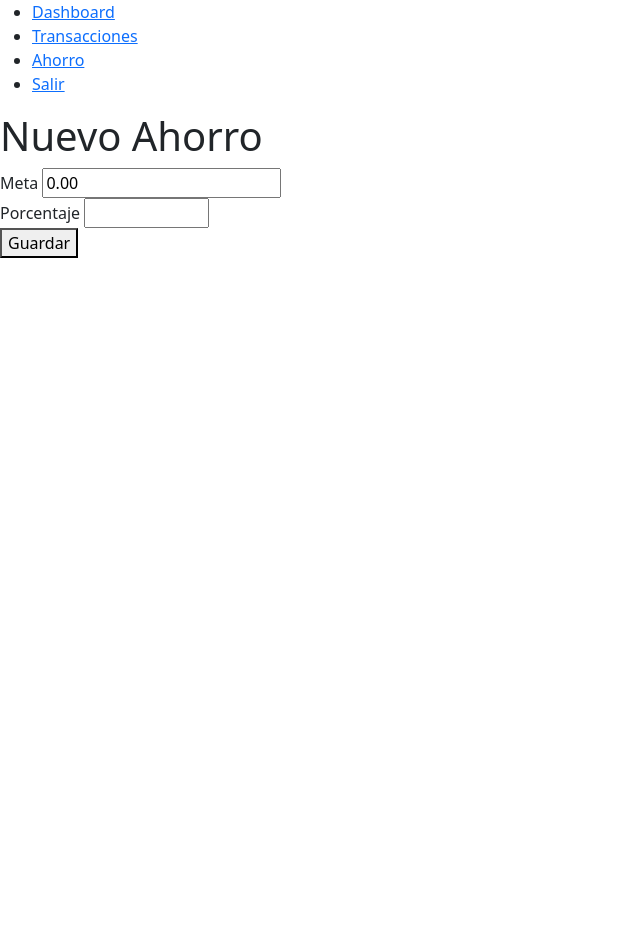
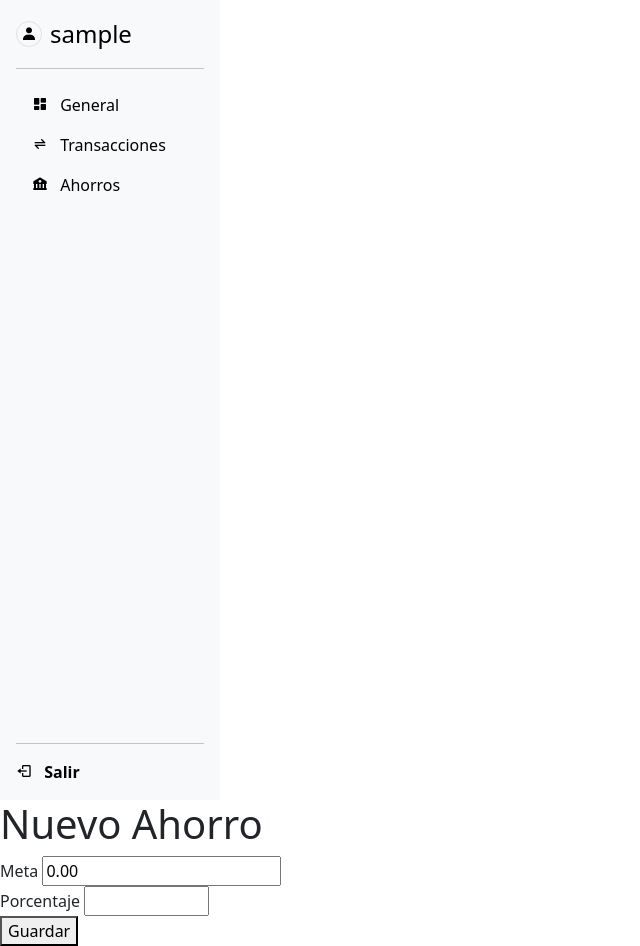
Before and after one commit to SantiagoArellano703/money-manager, a Django app: page /savings/create/ in a window 1280 px wide. Shown: the whole page, without its empty margins (0-640 px from the left). Before the commit the page ends 258 px from the top, so only its background shows below. Run offline with Django 4.2, Linux system fonts and the light colour scheme; the visitor is signed in with stand-in values (Sample User, id 1); data that the repository does not hold is empty; some libraries are stand-ins or nearby versions.

Commit message:
feat: add sidebar

```diff
--- a/finance/templates/base.html
+++ b/finance/templates/base.html
@@ -6,17 +6,58 @@
 	<title>Money Manager</title>
 	{% load static %}
 	<link rel="stylesheet" href="{% static 'css/bootstrap.min.css' %}">
+	<link rel="stylesheet" href="{% static 'css/styles.css' %}">
+	<link href='https://unpkg.com/boxicons@2.1.4/css/boxicons.min.css' rel='stylesheet'>
 </head>
 <body>
 
-	<ul>
-
-		<li> <a href = "/dashboard">Dashboard</a> </li>
-		<li> <a href = "/transaction">Transacciones</a> </li>
-		<li> <a href = "/savings">Ahorro</a> </li>
-		<li> <a href = "/logout">Salir</a> </li>
-
-	</ul>
+	<div class="d-flex flex-column flex-shrink-0 p-3 bg-body-tertiary min-vh-100" style="width: 220px;">
+		<a href="/" class="d-flex align-items-center mb-3 mb-md-0 me-md-auto link-body-emphasis text-decoration-none">
+			<i class="bx bxs-user bx-border-circle bi pe-none me-2"></i>
+			<span class="fs-4">{{user.username}}</span>
+		</a>
+		<hr>
+		<ul class="nav nav-pills flex-column mb-auto">
+			<li class="nav-item">
+				<a href="/dashboard"
+				{% if request.path == '/dashboard/' %}
+					class="nav-link active"
+				{% else %}
+ 					class="nav-link link-body-emphasis"
+				{% endif %} aria-current="page">
+					<i class="bx bxs-dashboard bi pe-none me-2"></i>
+					General
+				</a>
+			</li>
+			<li>
+				<a href="/transaction"
+				{% if request.path == '/transaction/' %}
+					class="nav-link active"
+				{% else %}
+ 					class="nav-link link-body-emphasis"
+				{% endif %}>
+					<i class="bx bx-transfer-alt bi pe-none me-2"></i>
+					Transacciones
+				</a>
+			</li>
+			<li>
+				<a href="/savings"
+				{% if request.path == '/savings/' %}
+					class="nav-link active"
+				{% else %}
+ 					class="nav-link link-body-emphasis"
+				{% endif %}>
+					<i class="bx bxs-bank bi pe-none me-2"></i>
+					Ahorros
+				</a>
+			</li>
+		</ul>
+		<hr>
+		<a href="/logout" class="nav-link link-body-emphasis">
+			<i class="bx bx-log-out bi pe-none me-2"></i>
+			<strong>Salir</strong>
+		</a>
+	</div>
 
 	{% block content %}
 	{% endblock %}
--- a/finance/templates/signin.html
+++ b/finance/templates/signin.html
@@ -57,6 +57,10 @@
 						<h2>Bienvenido nuevamente</h2>
 					</div>
 
+					{% if error %}
+						<small class="mb-2">{{error}}</small>
+					{% endif %}
+
 					<form action="/signin/" method="POST">
 						{% csrf_token %}
 						<div class="input-group mb-3">
```
